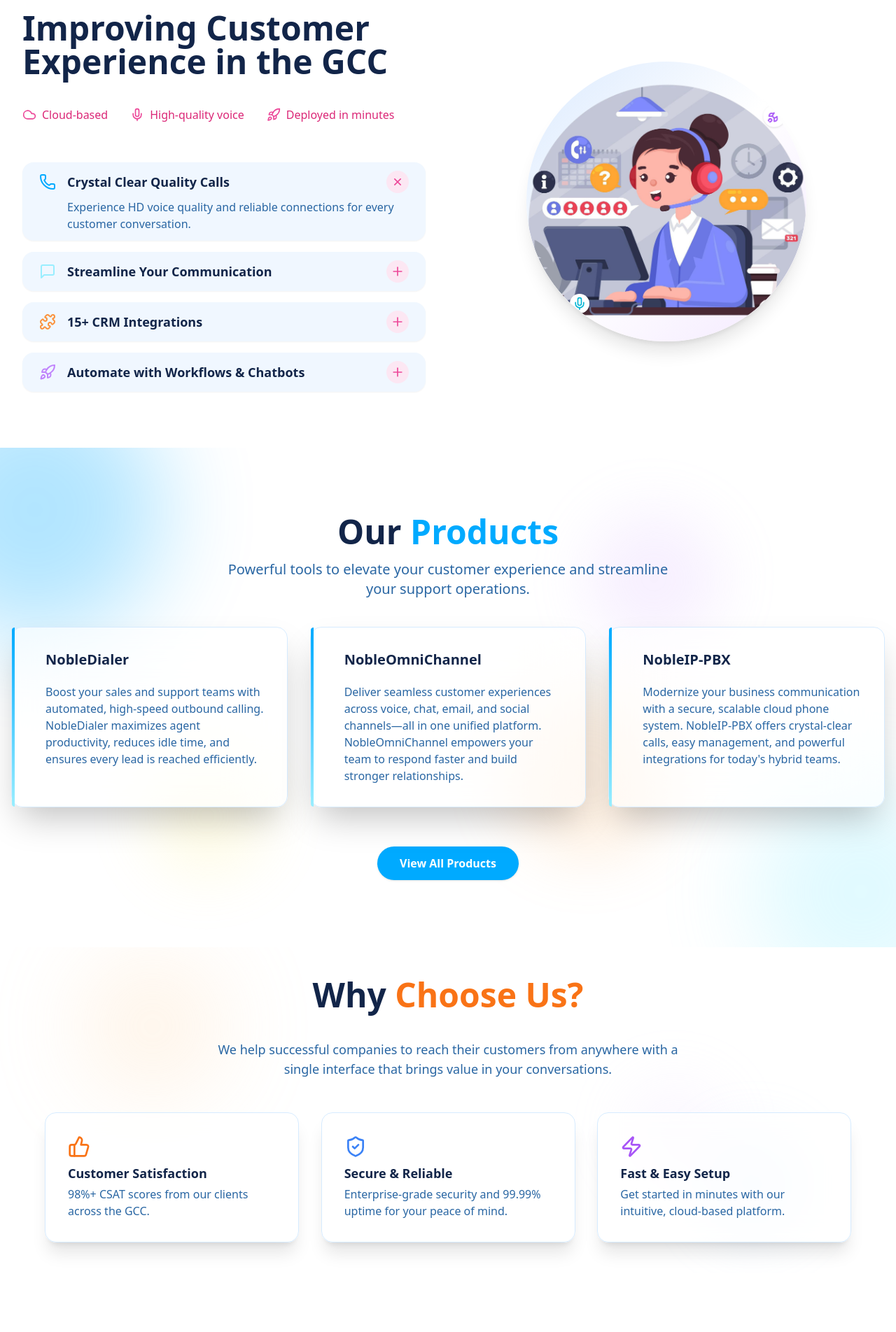
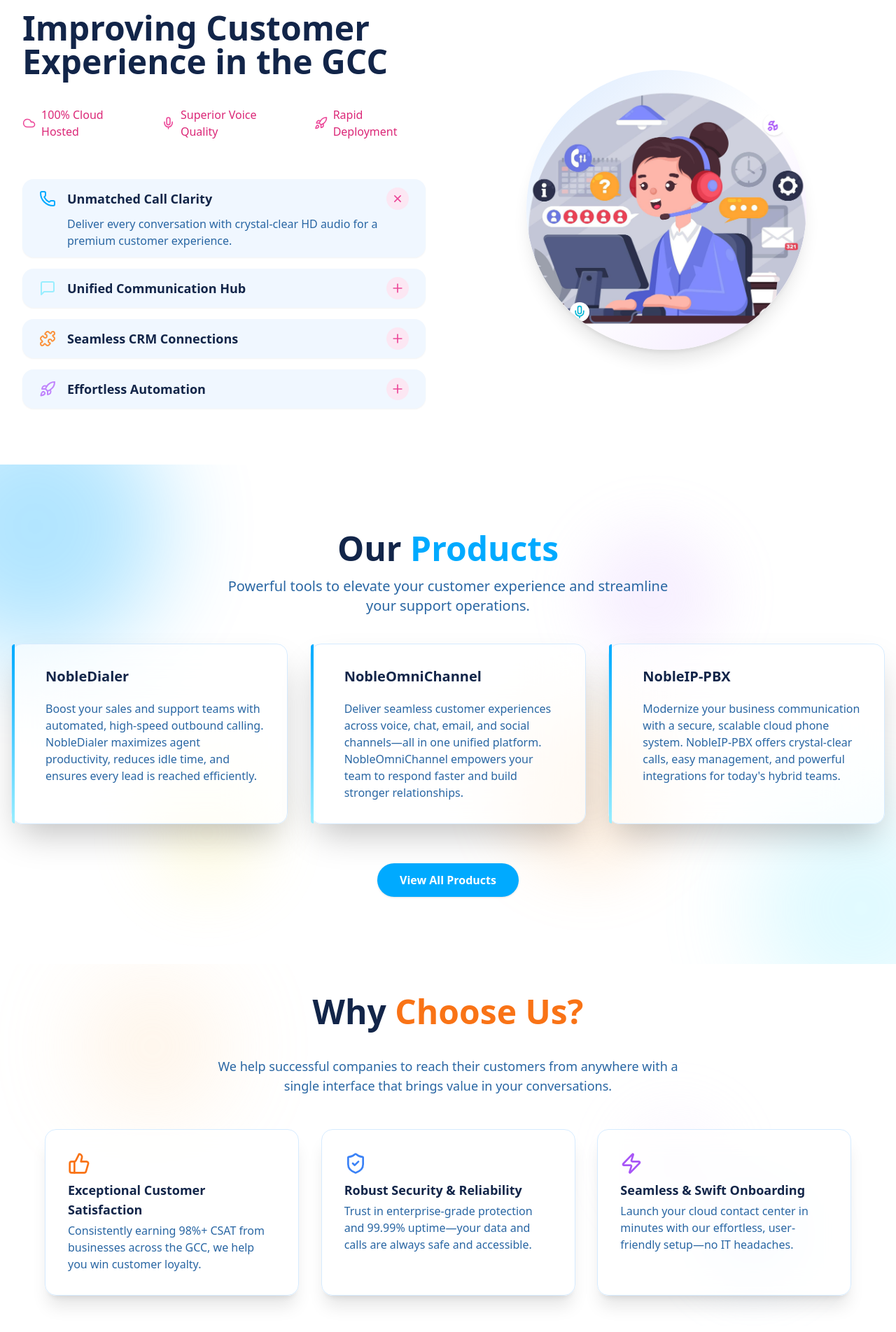
Before and after one commit to nikhil-cmtai/infonoble, a Next.js app: page / in a window 1280 px wide. Shown: the part 880-2784 px from the top of the page at 70% size. Built offline with nearby package versions, Linux system fonts and the light colour scheme.

Commit message:
Refactor text content in hero, improve, and why-choose sections for enhanced clarity and engagement. Updated titles and descriptions to better reflect product benefits and features.

```diff
--- a/components/home/hero-section.tsx
+++ b/components/home/hero-section.tsx
@@ -59,13 +59,13 @@
         {/* Left: Text Content */}
         <div className="flex-1 flex flex-col items-start justify-center gap-6 max-w-xl">
           <h1 className="text-5xl md:text-6xl font-bold text-[hsl(var(--foreground))] leading-tight">
-            Simply talk to <br /> your clients!
+            Connect Effortlessly <br /> with Your Customers
           </h1>
           <h2 className="text-lg font-semibold text-[hsl(var(--muted-foreground))]">
-            Leading cloud-based contact center software for enhanced customer engagement
+            Powerful cloud-based contact center software to elevate customer experiences
           </h2>
           <p className="text-base text-[hsl(var(--muted-foreground))] max-w-lg">
-            INFONOBLE is the leading Cloud Contact Center Solution in the GCC. We help successful companies to reach their customers from anywhere with a single interface that brings value in your conversations.
+            INFONOBLE leads the way in Cloud Contact Center Solutions across the GCC. Empower your team to reach customers anywhere, anytime, with a unified platform designed to maximize engagement and drive meaningful conversations.
           </p>
           <button
             className="mt-4 px-8 py-3 rounded-full bg-[hsl(var(--primary))] text-[hsl(var(--primary-foreground))] font-semibold shadow hover:bg-[hsl(var(--secondary))] transition-colors"
@@ -73,6 +73,7 @@
             Request a Demo
           </button>
         </div>
+
 
       {/* Right: Image/Visual Content */}
       <div className="flex-1 flex items-center justify-center mt-12 md:mt-0">
@@ -96,6 +97,6 @@
         </div>
       </div>
     </div>
-    </section>
+    </section >
   );
 }
--- a/components/home/improve-section.tsx
+++ b/components/home/improve-section.tsx
@@ -14,41 +14,42 @@
 
 const features = [
     {
-        title: 'Crystal Clear Quality Calls',
+      title: 'Unmatched Call Clarity',
       icon: <Phone className="w-6 h-6 text-[hsl(var(--primary))]" />,
-        desc: 'Experience HD voice quality and reliable connections for every customer conversation.'
+      desc: 'Deliver every conversation with crystal-clear HD audio for a premium customer experience.',
     },
     {
-        title: 'Streamline Your Communication',
+      title: 'Unified Communication Hub',
       icon: <MessageSquare className="w-6 h-6 text-[hsl(var(--secondary))]" />,
-        desc: 'Integrate all your channels—voice, chat, and more—into a single, seamless platform.'
+      desc: 'Manage voice, messaging, and more in one intuitive platform—no more channel switching.',
     },
     {
-        title: '15+ CRM Integrations',
+      title: 'Seamless CRM Connections',
       icon: <Puzzle className="w-6 h-6 text-orange-400" />,
-        desc: 'Connect with your favorite CRMs and tools for a unified workflow.'
+      desc: 'Integrate effortlessly with over 15 top CRM systems for a streamlined workflow.',
     },
     {
-        title: 'Automate with Workflows & Chatbots',
+      title: 'Effortless Automation',
       icon: <Rocket className="w-6 h-6 text-purple-400" />,
-        desc: 'Automate repetitive tasks and boost efficiency with smart workflows and chatbots.'
+      desc: 'Simplify operations and boost productivity with smart automation and AI-powered chatbots.',
     },
   ];
 
   const quickFeatures = [
     {
-        label: 'Cloud-based',
+      label: '100% Cloud Hosted',
       icon: <Cloud className="w-5 h-5 text-pink-500" />,
     },
     {
-        label: 'High-quality voice',
+      label: 'Superior Voice Quality',
       icon: <Mic className="w-5 h-5 text-pink-500" />,
     },
     {
-        label: 'Deployed in minutes',
+      label: 'Rapid Deployment',
       icon: <Rocket className="w-5 h-5 text-pink-500" />,
     },
   ];
+
 
 const ImproveSection = () => {
     // By default, first item open
--- a/components/home/why-choose-section.tsx
+++ b/components/home/why-choose-section.tsx
@@ -6,22 +6,22 @@
 const features = [
   {
     icon: <ThumbsUp className="w-8 h-8 text-orange-500 mb-2" />,
-    title: 'Customer Satisfaction',
-    desc: '98%+ CSAT scores from our clients across the GCC.'
+    title: 'Exceptional Customer Satisfaction',
+    desc: 'Consistently earning 98%+ CSAT from businesses across the GCC, we help you win customer loyalty.',
   },
   {
     icon: <ShieldCheck className="w-8 h-8 text-blue-500 mb-2" />,
-    title: 'Secure & Reliable',
-    desc: 'Enterprise-grade security and 99.99% uptime for your peace of mind.'
+    title: 'Robust Security & Reliability',
+    desc: 'Trust in enterprise-grade protection and 99.99% uptime—your data and calls are always safe and accessible.',
   },
   {
     icon: <Zap className="w-8 h-8 text-purple-500 mb-2" />,
-    title: 'Fast & Easy Setup',
-    desc: 'Get started in minutes with our intuitive, cloud-based platform.'
+    title: 'Seamless & Swift Onboarding',
+    desc: 'Launch your cloud contact center in minutes with our effortless, user-friendly setup—no IT headaches.',
   },
 ];
 
-export default function BannerSection() {
+export default function WhyChooseSection() {
   const [show, setShow] = useState([false, false, false]);
   useEffect(() => {
     features.forEach((_, i) => {
```
Lines whose indentation alone changed are shown as unchanged.
